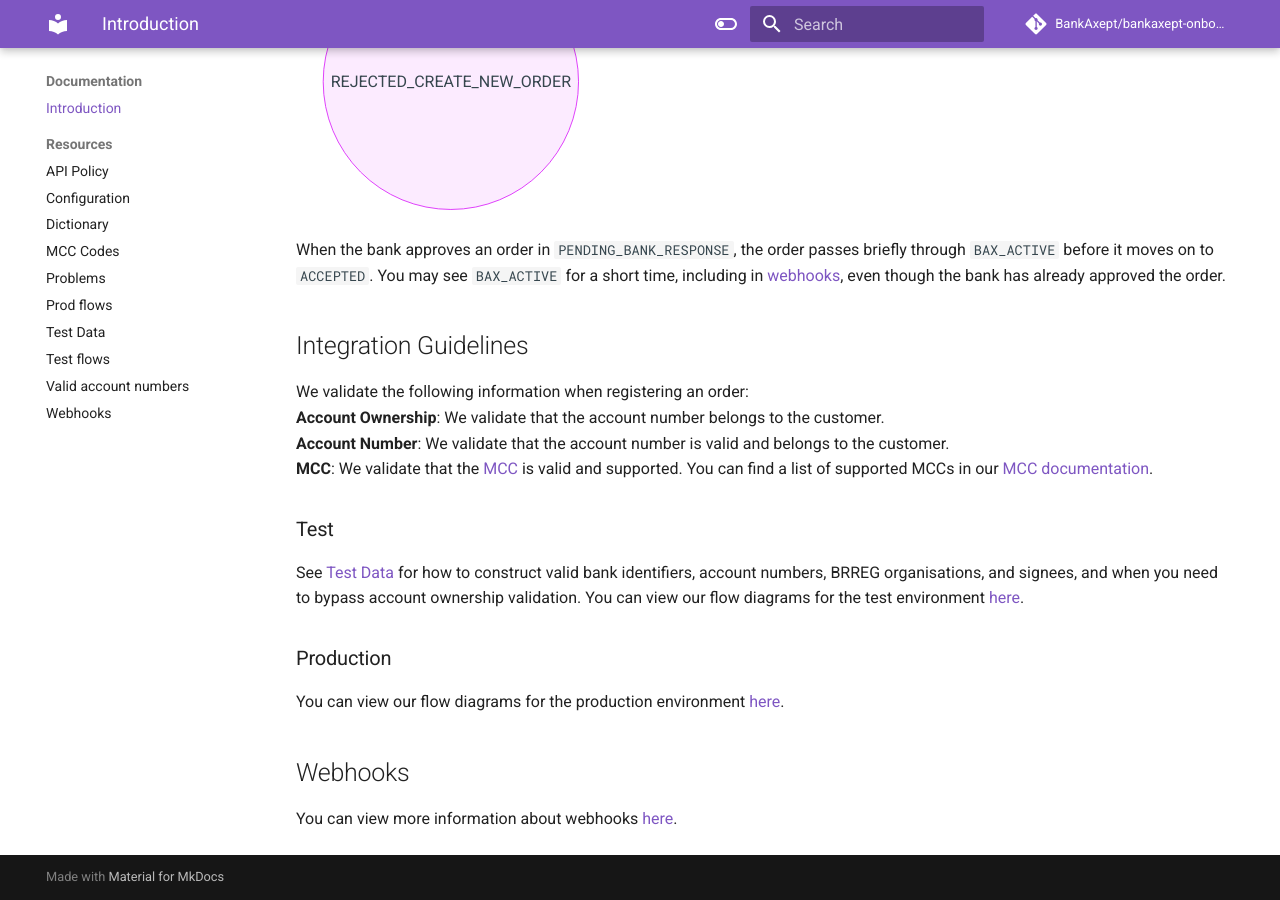
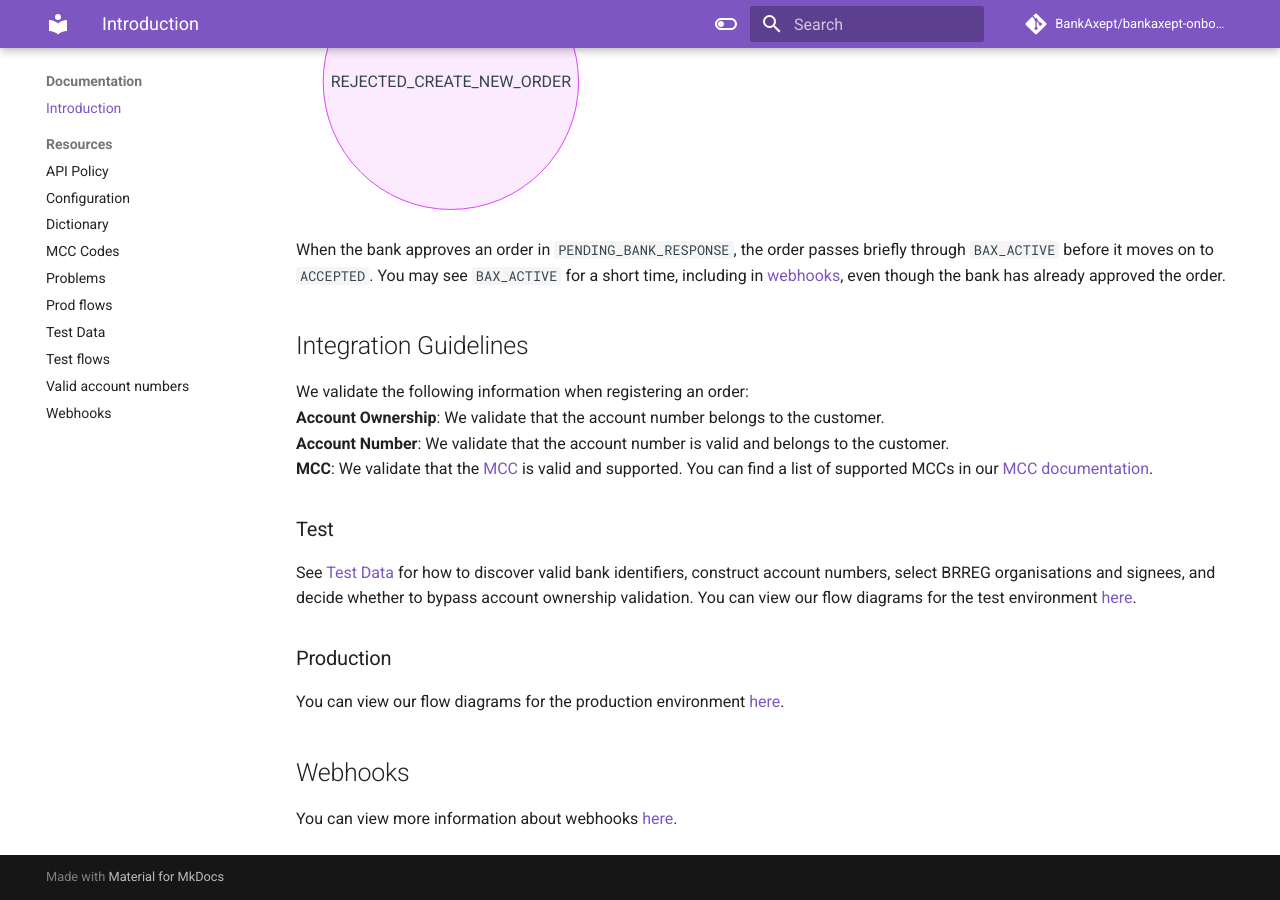
Before and after one commit to BankAxept/bankaxept-onboarding-external-documentation, an MkDocs documentation site: the page built from docs/getting_started.md, in a window 1280 px wide and 900 px high, scrolled down 3356 px. Built offline with MkDocs 1.6.1 and Material for MkDocs 9.7.7, drawn with Linux system fonts in a browser that asks for light colours; comment, search, counter and statistics services are not loaded.

Commit message:
Clarify Test Data instructions in getting_started.md
Updated the language for clarity in the Test section.

Co-authored-by: Copilot Autofix powered by AI <175728472+Copilot@users.noreply.github.com>

```diff
--- a/docs/getting_started.md
+++ b/docs/getting_started.md
@@ -76,7 +76,7 @@ We validate the following information when registering an order: <br/>
 **MCC**: We validate that the [MCC](dictionary.md) is valid and supported. You can find a list of supported MCCs in our [MCC documentation](./mcc_codes.md).
 
 ### Test
-See [Test Data](./test_data.md) for how to construct valid bank identifiers, account numbers, BRREG organisations, and signees, and when you need to bypass account ownership validation. You can view our flow diagrams for the test environment [here](./test_flows.md).
+See [Test Data](./test_data.md) for how to discover valid bank identifiers, construct account numbers, select BRREG organisations and signees, and decide whether to bypass account ownership validation. You can view our flow diagrams for the test environment [here](./test_flows.md).
 
 ### Production
 You can view our flow diagrams for the production environment [here](./prod_flows.md). <br/>
```
